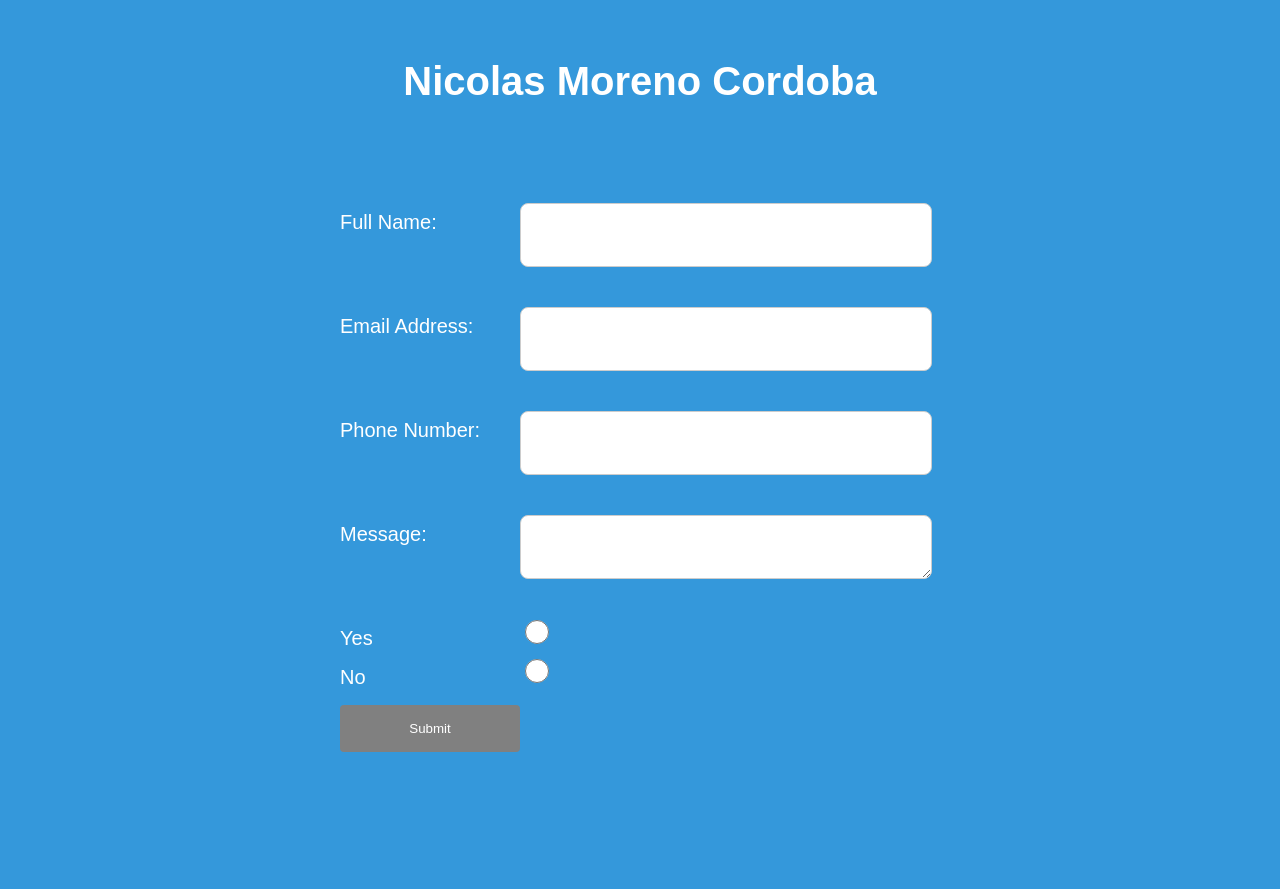
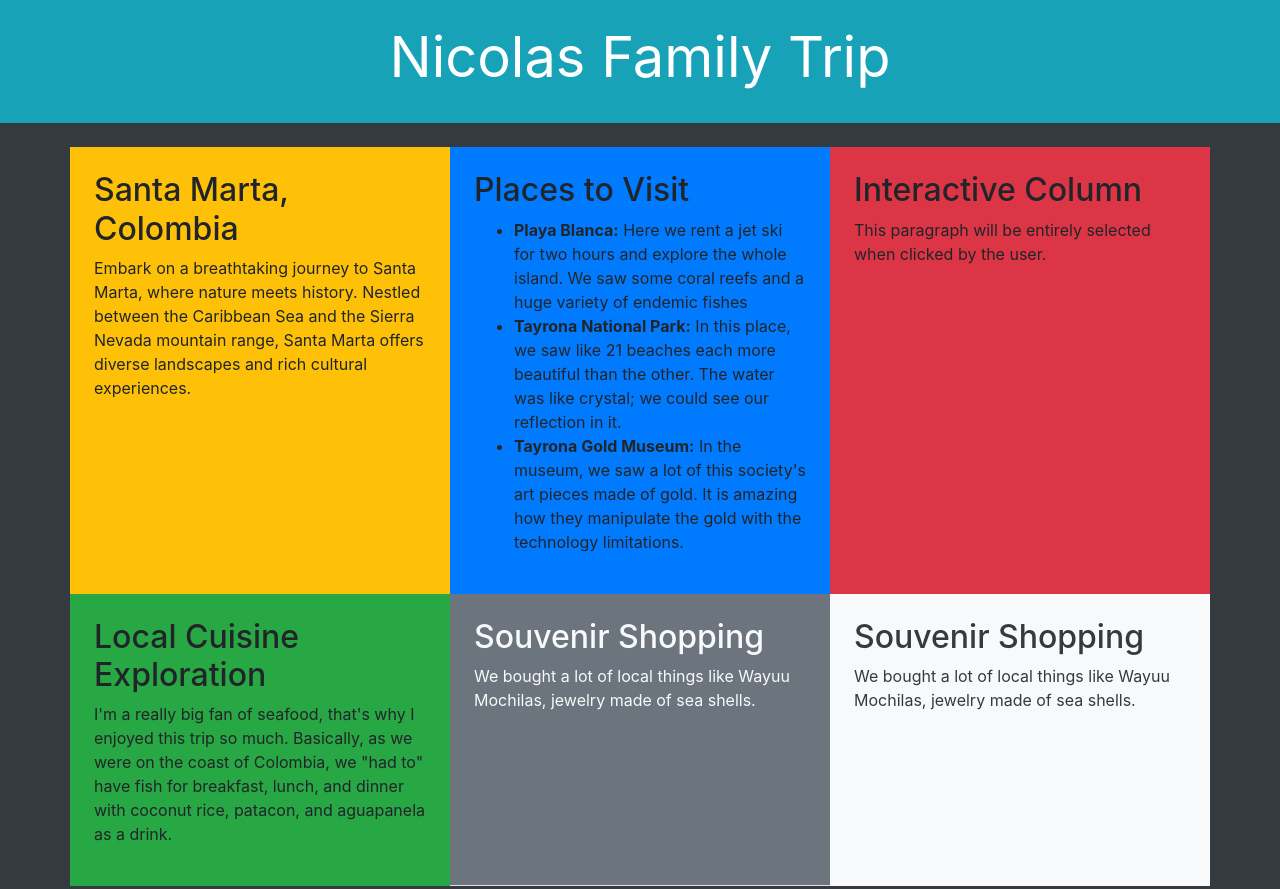
Before and after one commit to NicoC7/NicolasMCordoba_Assignments_Mobile, a plain HTML site: page assignment8_NicolasMorenoCordoba_0823791/index.html in a window 1280 px wide. Shown: the top 889 px of the page. Before the commit the page ends 800 px from the top, so only its background shows below. Drawn offline with nearby package versions, Linux system fonts and the light colour scheme.

Commit message:
Adding the project

```diff
--- a/assignment8_NicolasMorenoCordoba_0823791/CSS/style.css
+++ b/assignment8_NicolasMorenoCordoba_0823791/CSS/style.css
@@ -1,119 +1,31 @@
-body {
-    font-family: Arial, sans-serif;
-    margin: 0;
-    padding: 0;
+:root {
+
+--blue:    #0d6efd;
+--indigo:  #6610f2;
+--purple:  #6f42c1;
+--pink:    #d63384;
+--red:     #dc3545;
+--orange:  #fd7e14;
+--yellow:  #ffc107;
+--green:   #198754;
+--teal:    #20c997;
+--cyan:    #0dcaf0;
 }
 
-/* Mobile Devices (up to 600px) */
-@media (max-width: 600px) {
-
-    header h1 {
-        margin: 0;
-        color: black;
-    }
-
-    body {
-        background-color: yellow;
-    }
-
-    form {
-        display: flex;
-        flex-direction: column;
-    }
-
-    label {
-        font-size: 24px;
-        display: inline-block;
-        margin-bottom: 1rem;
-        text-align: left;
-        width: 150px;
-    }
-
-    input[type="text"],
-    input[type="email"],
-    input[type="tel"],
-    textarea {
-        width: 90%;
-        padding: 1rem;
-        margin-bottom: 1rem;
-    }
-    input[type="radio"]{
-        margin-top: 0;
-        margin-bottom: 2rem;
-        width: 24px;
+@media (max-width: 576px) {
+    body.bg-sm {
+        background-color: var(--indigo) !important;
     }
 }
 
-/* Tablet & Desktop (601px and above) */
-@media (min-width: 601px) {
-    header h1{
-        color: white;
-    }
-
-    body {
-        font-size: 20px;
-        background-color: #3498db;
-    }
-
-    form {
-        display: grid;
-        grid-template-columns: 30% 70%;
-        grid-template-rows: repeat(4, 1fr);
-        max-width: 600px;
-        margin: auto;
-    }
-
-     label {
-        font-size: 20px;
-        color: white;
-        display: inline;
-        width: 20%;
-        text-align: left;
-        margin-top: 1rem;
-        width: 150px;
-    }
-
-    input[type="text"],
-    input[type="email"],
-    input[type="tel"],
-    textarea {
-        display: block;
-        text-align: left;
-        width: 90%;
-        padding: 1rem;
-        margin-top: 0.5rem;
-        margin-bottom: 2rem;
-        border: 1px solid #ccc;
-        border-radius: 0.5rem;
-    }
-
-    input[type="radio"]{
-        width: 1.5rem;
+@media (min-width: 577px) and (max-width: 768px) {
+    .try {
+        background-color: #778899 !important;
     }
 }
 
-
-header {
-    text-align: center;
-    padding: 2rem;
+@media (min-width: 769px) {
+    body.bg-lg {
+        background-color: #F08080 !important;
+    }
 }
-
-main {
-    padding: 2rem;
-}
-
-input[type="submit"] {
-    background-color: grey;
-    color: white;
-    padding: 1rem 2rem;
-    border: none;
-    border-radius: 4px;
-    margin-top: 1rem;
-    cursor: pointer;
-    transition: background-color 0.3s ease;
-
-}
-
-input[type="submit"]:hover {
-    background-color: #45a049;
-}
--- a/assignment8_NicolasMorenoCordoba_0823791/index.html
+++ b/assignment8_NicolasMorenoCordoba_0823791/index.html
@@ -2,36 +2,81 @@
 <html lang="en">
 <head>
     <meta charset="UTF-8">
-    <meta name="viewport" content="width=device-width, initial-scale=1.0">
-    <title>Responsive Form</title>
+    <meta name="viewport" content="width=device-width, initial-scale=1, shrink-to-fit=no">
+    <title>Nicolas Family Trip - Santa Marta, Colombia</title>
+    <link rel="stylesheet" href="https://stackpath.bootstrapcdn.com/bootstrap/4.3.1/css/bootstrap.min.css">
     <link rel="stylesheet" href="CSS/style.css">
 </head>
-<body>
-    <header>
-        <h1>Nicolas Moreno Cordoba</h1>
+<body class="bg-sm bg-dark  try">
+
+    <header class="text-center bg-info text-white py-4">
+        <h1 class="display-4"><strong>Nicolas Family Trip</strong></h1>
     </header>
-    <main>
-        <form>
-            <label for="full-name">Full Name:</label>
-            <input type="text" id="full-name" name="full-name">
 
-            <label for="email">Email Address:</label>
-            <input type="email" id="email" name="email">
+    <div class="container mt-4">
 
-            <label for="phone">Phone Number:</label>
-            <input type="tel" id="phone" name="phone">
+        <div class="row">
 
-            <label for="message">Message:</label>
-            <textarea id="message" name="message"></textarea>
+            <div class="col-md-4 bg-warning p-4">
+                <h2>Santa Marta, Colombia</h2>
+                <p>Embark on a breathtaking journey to Santa Marta, where nature meets history. Nestled between the Caribbean Sea and the Sierra Nevada mountain range, Santa Marta offers diverse landscapes and rich cultural experiences.</p>
+            </div>
 
-            <label for="no">Yes</label>
-            <input type="radio" id="yes" name="yesorno" value="yes">
+            <div class="col-md-4 bg-primary p-4">
+                <h2>Places to Visit</h2>
+                <ul>
+                    <li><strong>Playa Blanca:</strong> Here we rent a jet ski for two hours and explore the whole island. We saw some coral reefs and a huge variety of endemic fishes</li>
+                    <li><strong>Tayrona National Park:</strong> In this place, we saw like 21 beaches each more beautiful than the other. The water was like crystal; we could see our reflection in it.</li>
+                    <li><strong>Tayrona Gold Museum:</strong> In the museum, we saw a lot of this society's art pieces made of gold. It is amazing how they manipulate the gold with the technology limitations.</li>
+                </ul>
+            </div>
 
-            <label for="no">No</label>
-            <input type="radio" id="no" name="yesorno" value="no">
+            <div class="col-md-4 bg-danger p-4">
+                <h2>Interactive Column</h2>
+                <p class="user-select-all">This paragraph will be entirely selected when clicked by the user.</p>
+            </div>
 
-            <input type="submit" value="Submit">
-        </form>
-    </main>
+        </div>
+
+        <div class="row">
+
+            <div class="col-md-4 bg-success p-4">
+                <h2>Local Cuisine Exploration</h2>
+                <p>I'm a really big fan of seafood, that's why I enjoyed this trip so much. Basically, as we were on the coast of Colombia, we "had to" have fish for breakfast, lunch, and dinner with coconut rice, patacon, and aguapanela as a drink.</p>
+            </div>
+
+            <div class="col-md-4 bg-secondary p-4 text-light border-bottom">
+                <h2>Souvenir Shopping</h2>
+                <p>We bought a lot of local things like Wayuu Mochilas, jewelry made of sea shells.</p>
+            </div>
+
+            <div class="col-md-4 bg-light p-4 text-dark">
+                <h2>Souvenir Shopping</h2>
+                <p>We bought a lot of local things like Wayuu Mochilas, jewelry made of sea shells.</p>
+            </div>
+
+        </div>
+
+        <div class="row mt-4">
+
+            <div class="col-md-6 bg-info p-4">
+                <h2>Conclusions</h2>
+                <p>I really enjoy this trip and not only because we were on the beach, eating delicious food and enjoying the amazing Colombian culture but mainly because I was with my family before leaving the country.</p>
+            </div>
+
+            <div class="col-md-6 bg-secondary p-4 text-light border-top border-right">
+                <h2>Funny Moments</h2>
+                <p>This happened at night, so we wanted to buy a "Coco Loco" that is basically a coconut filled up with multiple types of liquours but it was so expensive and I had to go up in the stage to sign and dance to get one for free.</p>
+            </div>
+
+        </div>
+
+    </div>
+
+    <script src="https://code.jquery.com/jquery-3.3.1.slim.min.js"></script>
+    <script src="https://cdnjs.cloudflare.com/ajax/libs/popper.js/1.14.7/umd/popper.min.js"></script>
+    <script src="https://stackpath.bootstrapcdn.com/bootstrap/4.3.1/js/bootstrap.min.js"></script>
+    <script src="https://cdn.jsdelivr.net/npm/bootstrap@5.3.2/dist/js/bootstrap.bundle.min.js"></script>
+
 </body>
 </html>
```
